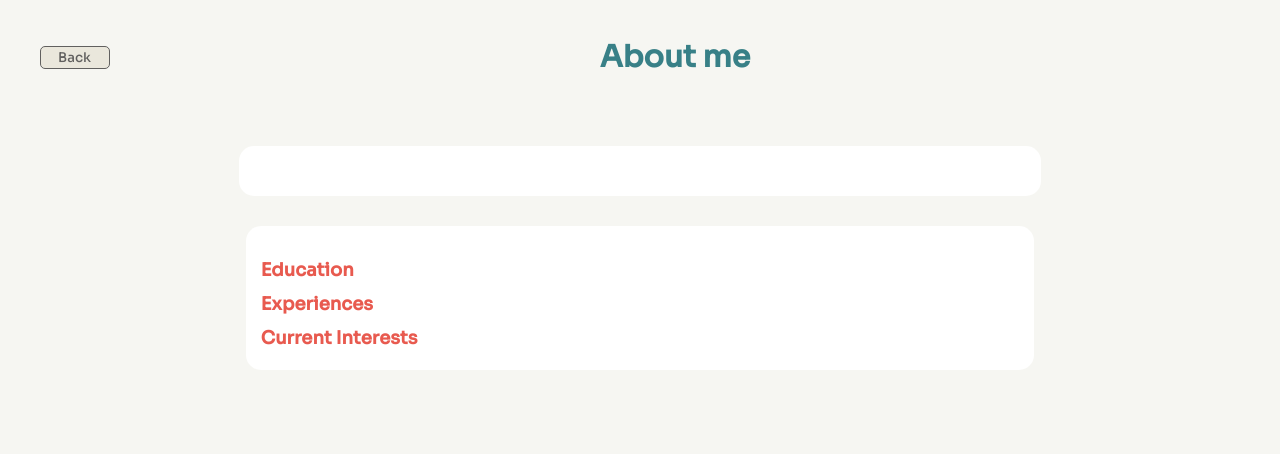
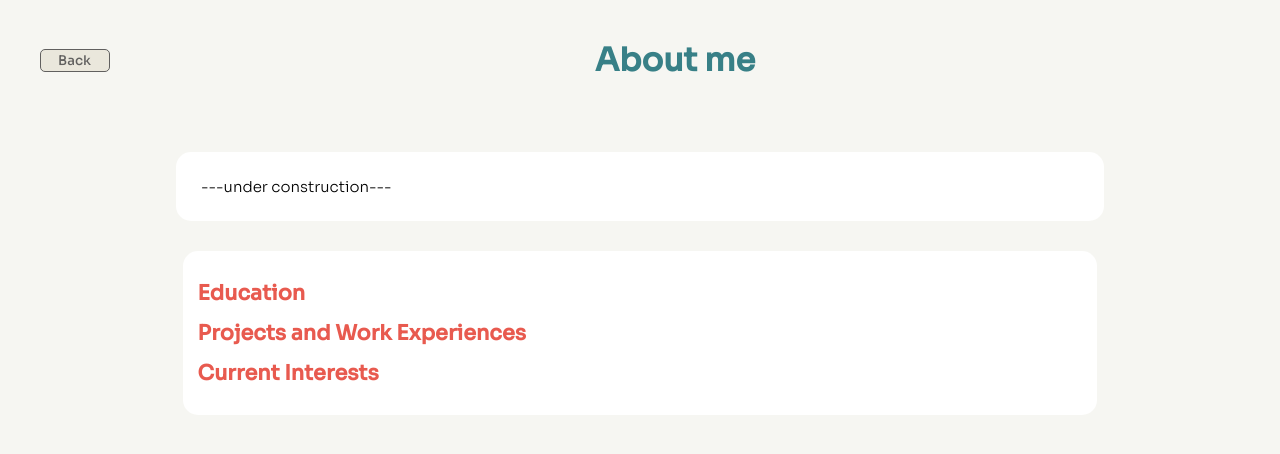
Before and after one commit to reveriess/r_DjangoMDN, a Django app: page /aboutme/ in a window 1280 px wide. Shown: the top 454 px of the page. Run offline with Django 3.2, Linux system fonts and the light colour scheme; data that the repository does not hold is empty.

Commit message:
added dates

```diff
--- a/personalwebsite/home/static/styleaboutme.css
+++ b/personalwebsite/home/static/styleaboutme.css
@@ -1,57 +1,84 @@
 * {
-    font-family: 'Sora', sans-serif;
+  font-family: "Sora", sans-serif;
 }
-.title{
-    color:#388087;
+.title {
+  color: #388087;
   font-weight: bold;
   font-size: larger;
-    width: 60%;
+  width: 70%;
   margin-left: auto;
-    margin-right:auto;
+  margin-right: auto;
   text-align: center;
-    top:40px;
-    font-size: 30px;
+  top: 40px;
+  font-size: 2rem;
 }
-.opening{
-    width:60%;
+.opening {
+  width: 70%;
   margin-left: auto;
   margin-right: auto;
   text-align: justify;
-    top:10px;
-    position:relative;
-    background-color:white;
-    padding:25px;
+  top: 10px;
+  position: relative;
+  background-color: white;
+  padding: 25px;
   border-radius: 15px;
   font-size: 15px;
   font-weight: lighter;
 }
+.header {
+  display: flex;
+  align-items: center;
+}
 
-.foreground{
-    position:relative;
-    width:60%;
+button:hover {
+  transition: all 0.1s ease-out;
+  background-color: #388087;
+  color: white;
+}
+.top {
+  margin-top: 10px;
+  padding: 5px;
+}
+
+button {
+  position: absolute;
+  left: 45%;
+  background-color: #eae7dc;
+  color: #61605f;
+  border: thin solid;
+  position: relative;
+  border-radius: 5px;
+  padding: 2px;
+  width: 70px;
+}
+.foreground {
+  position: relative;
+  width: 70%;
   margin-left: auto;
   margin-right: auto;
-    top:20px;
-    background-color:white;
-    padding:15px;
+  top: 20px;
+  background-color: white;
+  padding: 15px;
   border-radius: 15px;
 }
-h1{
-    position:relative;
-    color:#E85A4F;
+
+h1 {
+  color: #e85a4f;
   font-weight: bold;
-    font-size: large;
+  font-size: 1.3rem;
   top: 6px;
 }
 dt {
-    position: relative;
   font-weight: 500;
-    left:2%;
+}
+
+dl {
+  padding-left: 3%;
 }
 
 dl,
 dd {
-    font-size: .9rem;
+  font-size: 0.9rem;
   font-weight: 300;
 }
 
--- a/personalwebsite/home/templates/aboutme.html
+++ b/personalwebsite/home/templates/aboutme.html
@@ -2,7 +2,7 @@
 <!DOCTYPE html>
 <html>
   <head>
-    <meta name="viewport" content ="width=device-width,initial-scale=1.0">
+    <meta name="viewport" content="width=device-width,initial-scale=1.0" />
     <link rel="stylesheet" href="{% static 'styleaboutme.css' %}" />
     <link rel="preconnect" href="https://fonts.googleapis.com" />
     <link rel="preconnect" href="https://fonts.gstatic.com" crossorigin />
@@ -19,32 +19,26 @@
     <p class="title">About me</p>
   </div>
   <div class="top">
-    <p class="opening">
-
-    </p>
+    <p class="opening">---under construction---</p>
   </div>
   <div class="foreground">
-
-
     <h1>Education</h1>
 
     {% for edu in education %}
     <dl>
-      <dt>{{edu.school_name}}</dt>
-      <dd>
-        {{edu.description}}
-      </dd>
+      <div class="obj_title_and_date">
+        <dt class="obj_title">{{edu.school_name}}</dt>
+        <div class="obj_date">{{edu.startdate}} {{edu.enddate}}</div>
+      </div>
+      <dd class="obj_description">{{edu.description}} {% lorem 1%}</dd>
     </dl>
     {% endfor %}
 
-
-    <h1>Experiences</h1>
+    <h1>Projects and Work Experiences</h1>
     {%for exp in experience%}
     <dl>
       <dt>{{exp.exp_name}}</dt>
-      <dd>
-        {{exp.description}}
-      </dd>
+      <dd>{{exp.description}}</dd>
     </dl>
     {% endfor %}
 
@@ -52,9 +46,7 @@
     {%for interest in currentinterest%}
     <dl>
       <dt>{{interest.interest_name}}</dt>
-      <dd>
-       {{interest.description}}
-      </dd>
+      <dd>{{interest.description}}</dd>
     </dl>
     {% endfor %}
   </div>
```
Also changed, not shown: other parts of personalwebsite/home/static/styleaboutme.css (+17 -23 lines). Lines whose indentation alone changed are shown as unchanged.
